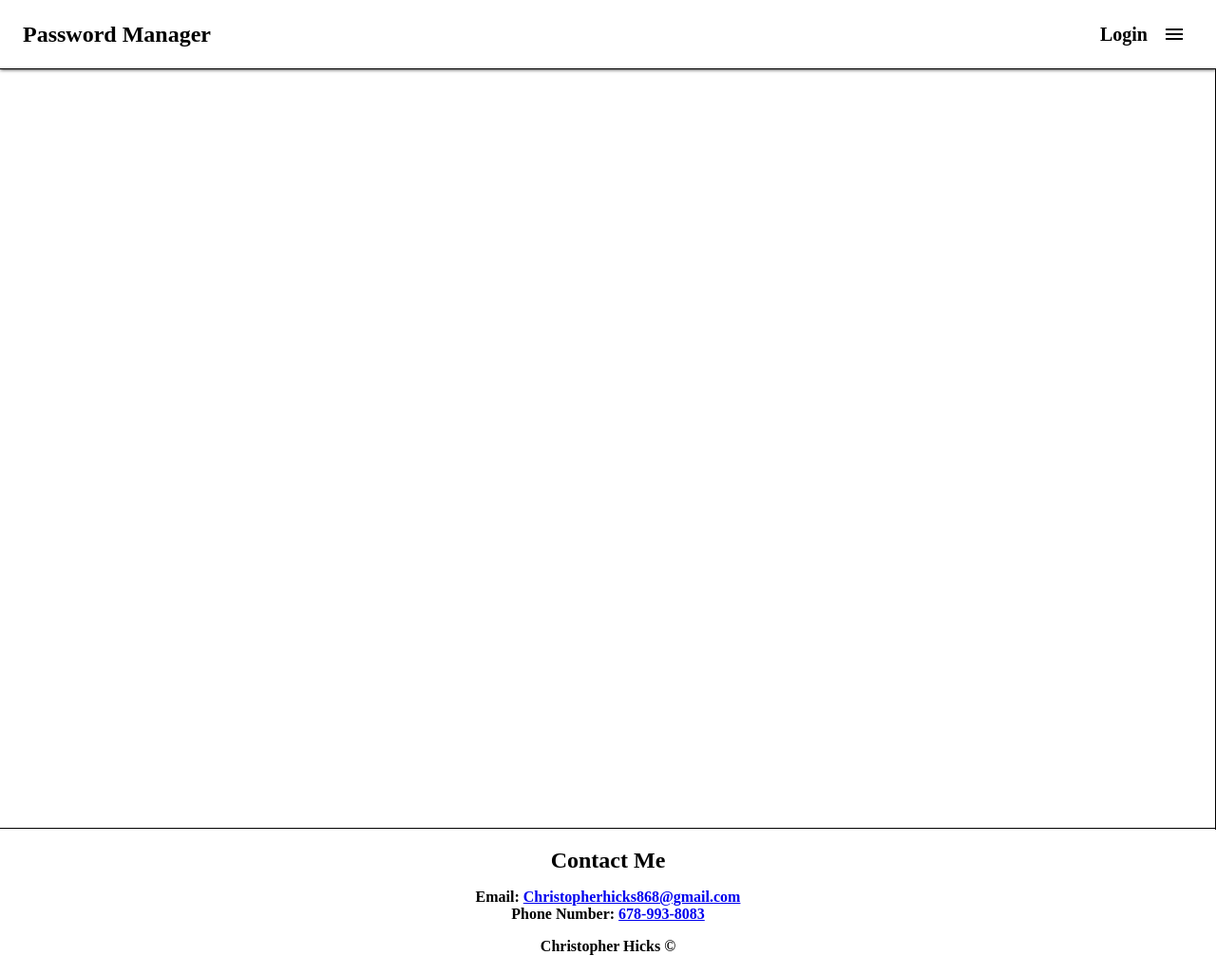
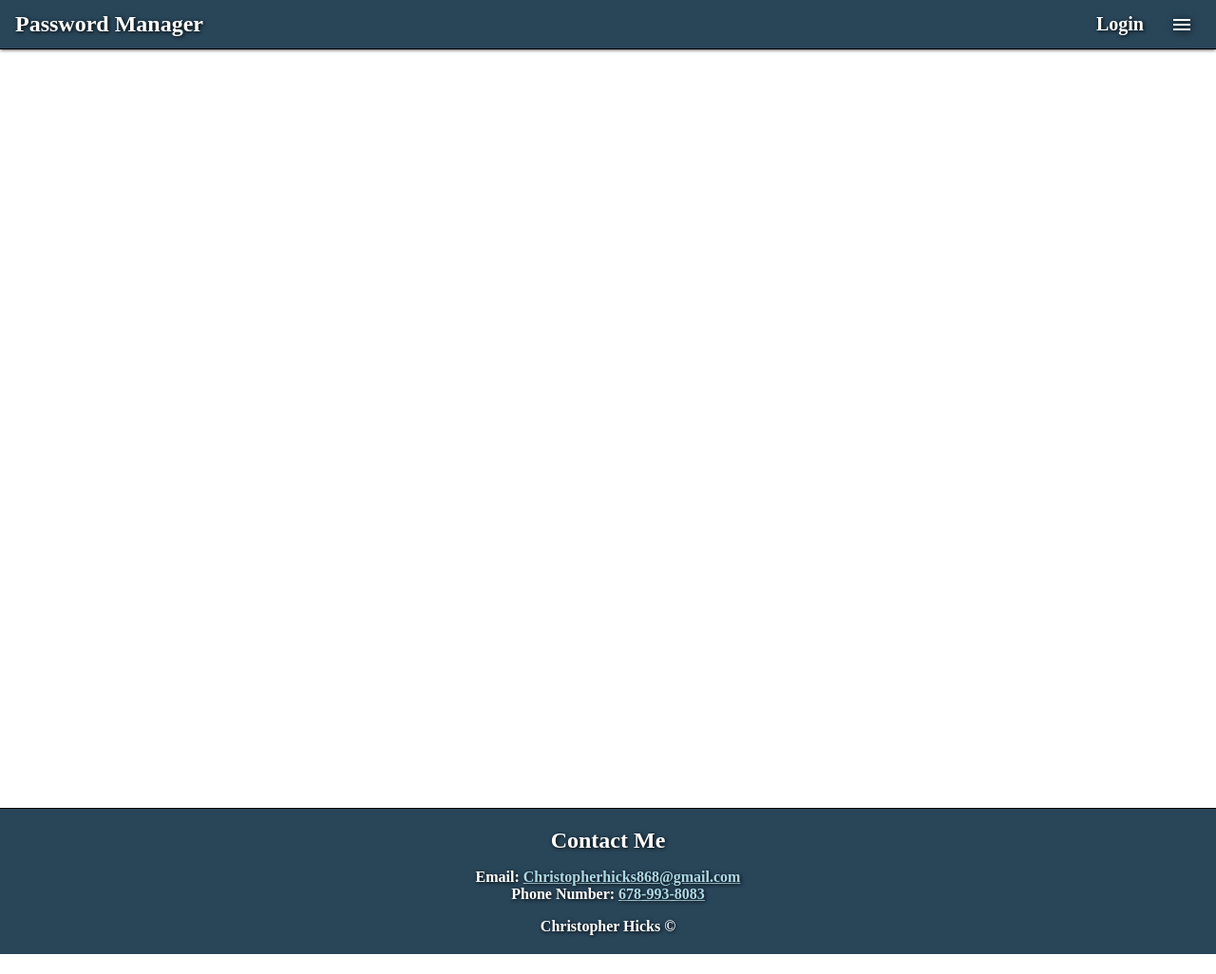
Before and after one commit to Christopher868/Django-Password-Manager, a Django app: page / in a window 1280 px wide. Shown: the whole page at 95% size. After the commit the page ends 1005 px from the top, so only its background shows below. Run offline with Django 5.2, Linux system fonts and the light colour scheme.

Commit message:
Changes colors and styles for base.html

```diff
--- a/website/password_manager/templates/base.html
+++ b/website/password_manager/templates/base.html
@@ -52,8 +52,8 @@
         <h3 id="contact-header">Contact Me</h3>
         <div>
             <ul id="contact-list">
-                <li>Email: <a href="mailto:christopherhicks868@gmail.com">Christopherhicks868@gmail.com</a></li>
-                <li>Phone Number: <a href="tel:+6789938083">678-993-8083</a></li>
+                <li>Email: <a href="mailto:christopherhicks868@gmail.com" class="contact-link">Christopherhicks868@gmail.com</a></li>
+                <li>Phone Number: <a href="tel:+6789938083" class="contact-link">678-993-8083</a></li>
             </ul>
         </div>
         <p>Christopher Hicks &copy;</p>
--- a/website/static/css/base.css
+++ b/website/static/css/base.css
@@ -27,7 +27,9 @@ footer {
     outline:1px solid black;
     gap: 1rem;
     font-weight: bold;
-    color:black;
+    color:white;
+    background-color: #294659;
+    text-shadow: 1px 1px 4px black;
 }
 
 
@@ -35,20 +37,28 @@ footer {
 /* Navbar Styles */
 
 #base-nav {
-    padding: 1rem 1.5rem;
+    z-index: 101;
+    padding: 0.5rem 1rem;
     display: flex;
     justify-content: space-between;
     align-items: center;
-    color:black;
+    color:white;
     font-weight: bold;
     border-bottom: 1px solid black;
     box-shadow: 0px 0px 4px black;
+    background-color: #294659;
+    text-shadow: 1px 1px 4px black;
 }
 
 #website-name {
     font-size:1.5rem;
     @media (max-width:600px) {
         font-size: 1.25rem;
+    }
+
+    &:hover {
+        text-shadow: 2px 2px 4px black;
+        cursor: default;
     }
 
 }
@@ -58,6 +68,7 @@ footer {
     display: flex;
     align-items: center;
     font-size: 1.25rem;
+    gap: 0.75rem;
     @media (max-width:600px) {
         font-size: 1rem;
     }
@@ -67,11 +78,12 @@ footer {
     display: flex;
     align-items: center;
     justify-content: center;
+    height:35px;
 
     &:hover {
-        outline: 1px solid black;
+        outline: 1px solid white;
         border-radius: .5rem;
-        box-shadow: 0px 0px 4px black;
+        box-shadow: 1px 1px 4px white;
     }
 
 }
@@ -79,14 +91,16 @@ footer {
 .nav-link {
     text-decoration: none;
     padding: .25rem .50rem;
-    color:black;
+    color:white;
+    text-shadow: 1px 1px 4px black;
 }
 
 #menu-symbol {
     padding: .25rem .50rem;
     height: 40px;
     width: 40px;
-    fill: black;
+    fill: white;
+    filter: drop-shadow(1px 1px 4px black);
     &:hover {
         cursor: pointer;
     }
@@ -96,15 +110,17 @@ footer {
 /* Sidebar styles */
 
 #base-sidebar {
+    background-color: #294659;
+    color: white;
     position:absolute;
-    top:100%;
+    top:99%;
     right:0px;
-    outline:1px solid black;
     overflow: hidden;
     transition: width .2s ease-in-out;
     height: 100vh;
     width: 200px;
-    z-index: 100;
+    z-index: 102;
+    text-shadow: 1px 1px 4px black;
     @media (max-width:600px) {
         width: 100%;
     }
@@ -112,13 +128,16 @@ footer {
 }
 
 #sidebar-list {
+    position: relative;
     list-style-type: none;
     font-size: 1.25rem;
-    color:black;
+    font-weight: bold;
     display:flex;
     flex-direction: column;
     align-items: center;
     padding: 1rem 2rem;
+    margin-top: 2rem;
+    gap: .75rem;
 }
 
 .sidebar-item {
@@ -126,23 +145,33 @@ footer {
     align-items: center;
     justify-content: center;
     &:hover {
-        outline: 1px solid black;
+        outline: 1px solid white;
         border-radius: .5rem;
-        box-shadow: 0px 0px 4px black;
+        box-shadow: 1px 1px 4px white;
     }
 }
 
 .sidebar-link {
     padding: .25rem .50rem;
     text-decoration: none;
-    color:black
+    color:white
+}
+
+#close-btn {
+    position:absolute;
+    top: -20px;
+    left: 10px;
 }
 
 #close-symbol {
     padding: .25rem .50rem;
     height: 40px;
     width: 40px;
-    fill: black;
+    fill: white;
+    filter: drop-shadow(1px 1px 4px black);
+    &:hover{
+        cursor: pointer;
+    }
 }
 
 
@@ -156,6 +185,10 @@ footer {
     text-align: center;
 }
 
+.contact-link {
+    color: #ADD8E6;
+}
+
 
 /* utilities styles */
 
```
